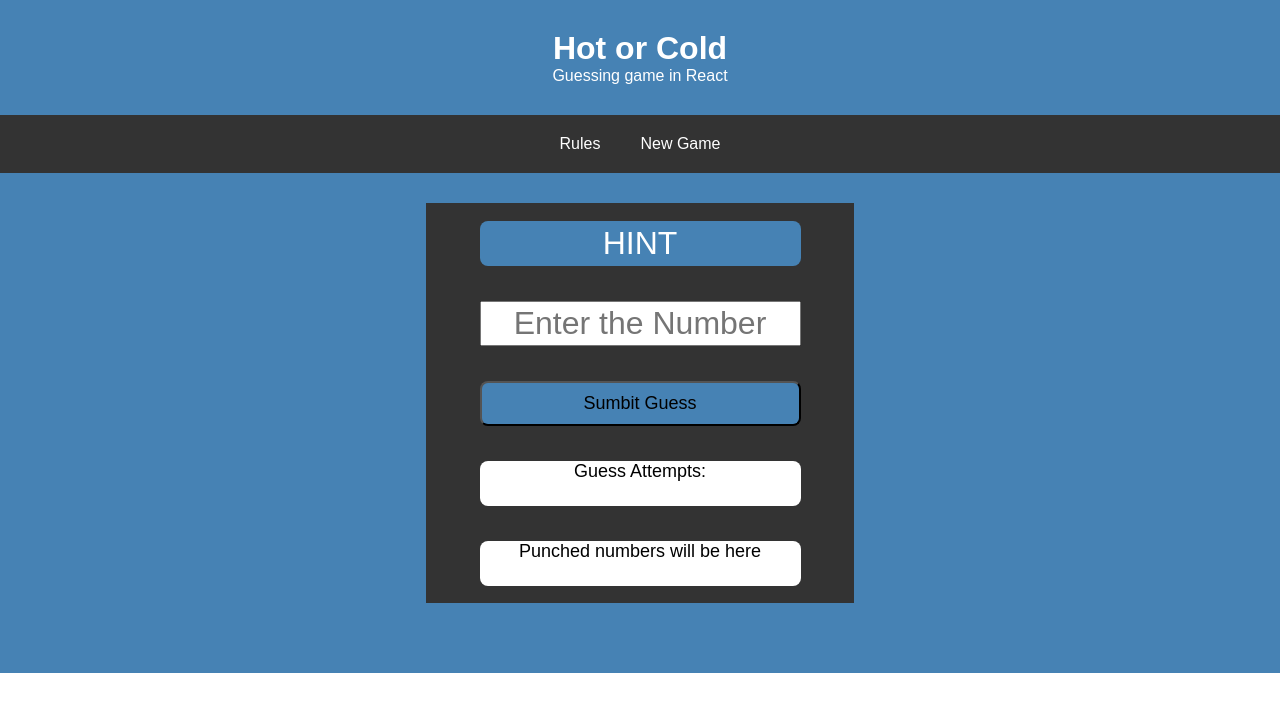
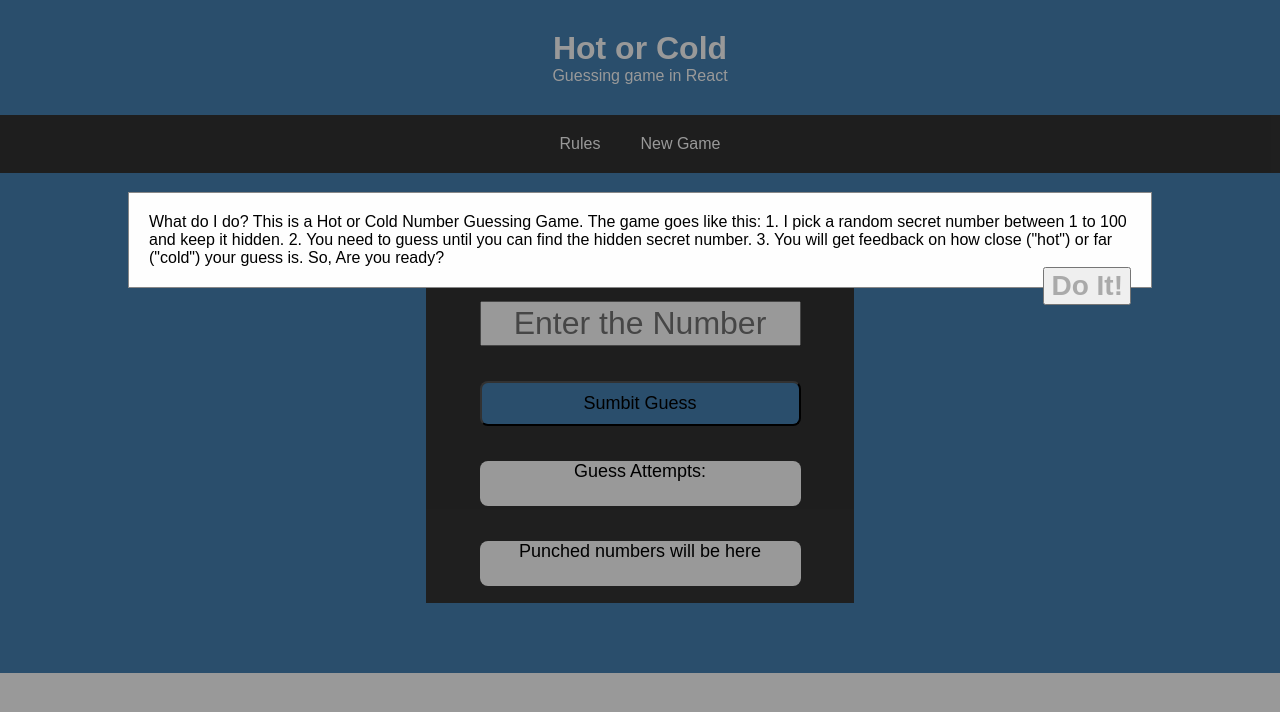
Before and after one commit to VainerV/hotandcoldreact, a React app: page / in a window 1280 px wide. Both pictures are taken after a click on the link "Rules". Built offline with nearby package versions, Linux system fonts and the light colour scheme.

Commit message:
Css added popup winow, state added to app, functionality added to navbar

```diff
--- a/src/components/app.js
+++ b/src/components/app.js
@@ -1,25 +1,62 @@
 import React from "react";
 import Navbar from "./navbar";
 import Game from "./game";
-
+import Rules from "./rules"
 
 class App extends React.Component {
   constructor() {
     super();
+    this.state = {
+      number: Math.floor((Math.random() * 100) + 1), // random number function
+      hintColor: {
+          blue: "blue",
+          red: "red"
+      },
+      hintText: {
+          cold: "Cold",
+          colder: "Colder",
+          hot: "Hot",
+          hotter: "Hotter",
+          warm: "Warm"
+      },
+      numberOfGuesses: 0,
+      guesses: [],
+      showRules: false,
+    };
+
   }
 
+  gameCalculations (props){
+  // main game calculations
 
 
+  }
+
+  // function will retreave the summited number
+  yourGuess (props){
+
+  }
+
+  showRules(){
+       this.setState({showRules: !this.state.showRules})
+  }
+
   render() {
-    return(
+    let gameRules = <div></div>;
+    if(this.state.showRules){
+        gameRules = <Rules showRules={() => this.showRules()}/>;
+    }
+    return (
       <div>
+           {gameRules}
         <header>
           <h1>Hot or Cold</h1>
           <p>Guessing game in React</p>
         </header>
         <div className="application">
-        <Navbar />
-        <Game />
+          <Navbar rules={this.state} showRules={() => this.showRules()}/>
+          <Game {...this.state} gameCalculations={() => this.gameCalculations} />
+
         </div>
       </div>
     );
--- a/src/components/navbar.js
+++ b/src/components/navbar.js
@@ -1,30 +1,30 @@
 import React from "react";
-import Roules from "./roules";
+import Rules from "./rules";
 import Newgame from "./newgame";
 
 class Navbar extends React.Component {
   constructor(props) {
     super(props);
 
-    // this.reset = this.reset.bind(this);
+
   }
 
-  //   reset(){
+  //   resetTheGame(){
   //   // reset the game. Update the state to default.
 
   //   }
+
 
   render() {
     return (
       <div  className="navbar">
         <nav>
-          <a className="rules" href="#">
-            {" "}
-           Rules
+          <a  className="rules"  href="#">
+          <span onClick={this.props.showRules}> Rules </span>
           </a>
           <a className="newGame" href="#">
 
-            New Game
+            <span>New Game</span>
           </a>
         </nav>
       </div>
--- a/src/components/roules.js
+++ /dev/null
@@ -1,20 +0,0 @@
-import React from "react";
-import Rouleswindow from './rouleswindow';
-
-class Roules extends React.Component {
-    constructor(props) {
-    super(props);
-
-  }
-
-
-  render() {
-    return(
-      <div className="roules">
-
-      </div>
-    );
-  }
-}
-
-export default Roules;
--- /dev/null
+++ b/src/components/rules.js
@@ -0,0 +1,27 @@
+import React from "react";
+//import Ruleswindow from './ruleswindow';
+
+class Rules extends React.Component {
+  constructor(props) {
+    super(props);
+  }
+
+  render() {
+    return (
+      <div className="modal">
+        <div className="modal-content">
+          <p>
+           {`What do I do? This is a Hot or Cold Number Guessing Game. The game
+            goes like this: 1. I pick a random secret number between 1 to 100
+            and keep it hidden. 2. You need to guess until you can find the
+            hidden secret number. 3. You will get feedback on how close ("hot")
+            or far ("cold") your guess is. So, Are you ready?`}
+          </p>
+          <button className="close" onClick={this.props.showRules}> Do It!</button>
+        </div>
+      </div>
+    );
+  }
+}
+
+export default Rules;
--- a/src/index.css
+++ b/src/index.css
@@ -48,11 +48,11 @@ nav {
   height: 45px;
   text-align: center;
   background-color: steelblue;
-  align-content: center;
+  text-align: center;
+
  }
 
 .input-number{
-
   width: 75%;
   height: 45px;
   font-size: xx-large;
@@ -85,6 +85,7 @@ nav {
   border-radius: 8px;
   text-align: center;
   font-size: large;
+
 }
 
 nav a {
@@ -98,3 +99,43 @@ navbar a:hover {
   color: #333;
   background-color: #fff;
 }
+
+/* popup Window */
+
+/* The Modal (background) */
+.modal {
+  display: block; /* Hidden by default */
+  position: fixed; /* Stay in place */
+  z-index: 1; /* Sit on top */
+  left: 0;
+  top: 0;
+  width: 100%; /* Full width */
+  height: 100%; /* Full height */
+  overflow: auto; /* Enable scroll if needed */
+  background-color: rgb(0,0,0); /* Fallback color */
+  background-color: rgba(0,0,0,0.4); /* Black w/ opacity */
+}
+
+/* Modal Content/Box */
+.modal-content {
+  background-color: #fefefe;
+  margin: 15% auto; /* 15% from the top and centered */
+  padding: 20px;
+  border: 1px solid #888;
+  width: 80%; /* Could be more or less, depending on screen size */
+}
+
+/* The Close Button */
+.close {
+  color: #aaa;
+  float: right;
+  font-size: 28px;
+  font-weight: bold;
+}
+
+.close:hover,
+.close:focus {
+  color: black;
+  text-decoration: none;
+  cursor: pointer;
+}
```
Also changed, not shown: src/components/ruleswindow.js (renamed from src/components/rouleswindow.js). Lines whose indentation alone changed are shown as unchanged.
